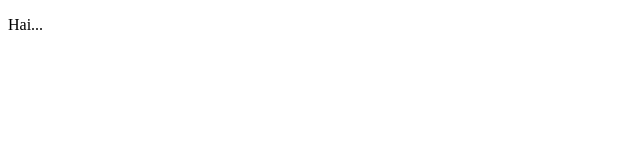
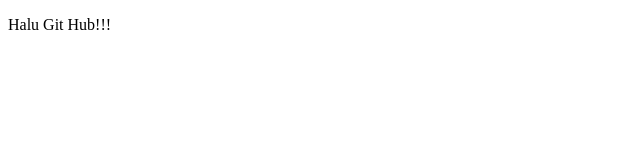
Before and after one commit to GovinduReddeiah/travels, a plain HTML site: page in.html in a window 1280 px wide. Shown: the full height of the page, 0-640 px from the left. Drawn offline with Linux system fonts and the light colour scheme.

Commit message:
Update in.html

```diff
--- a/in.html
+++ b/in.html
@@ -1,7 +1,9 @@
 <!DOCTYPE html>
 <html>
-    <head></head>
+    <head>
+    <title>Git Hub</title>
+    </head>
     <body>
-    <p>Hai...</p>
+    <p>Halu Git Hub!!!</p>
     </body>
 </html>
```
